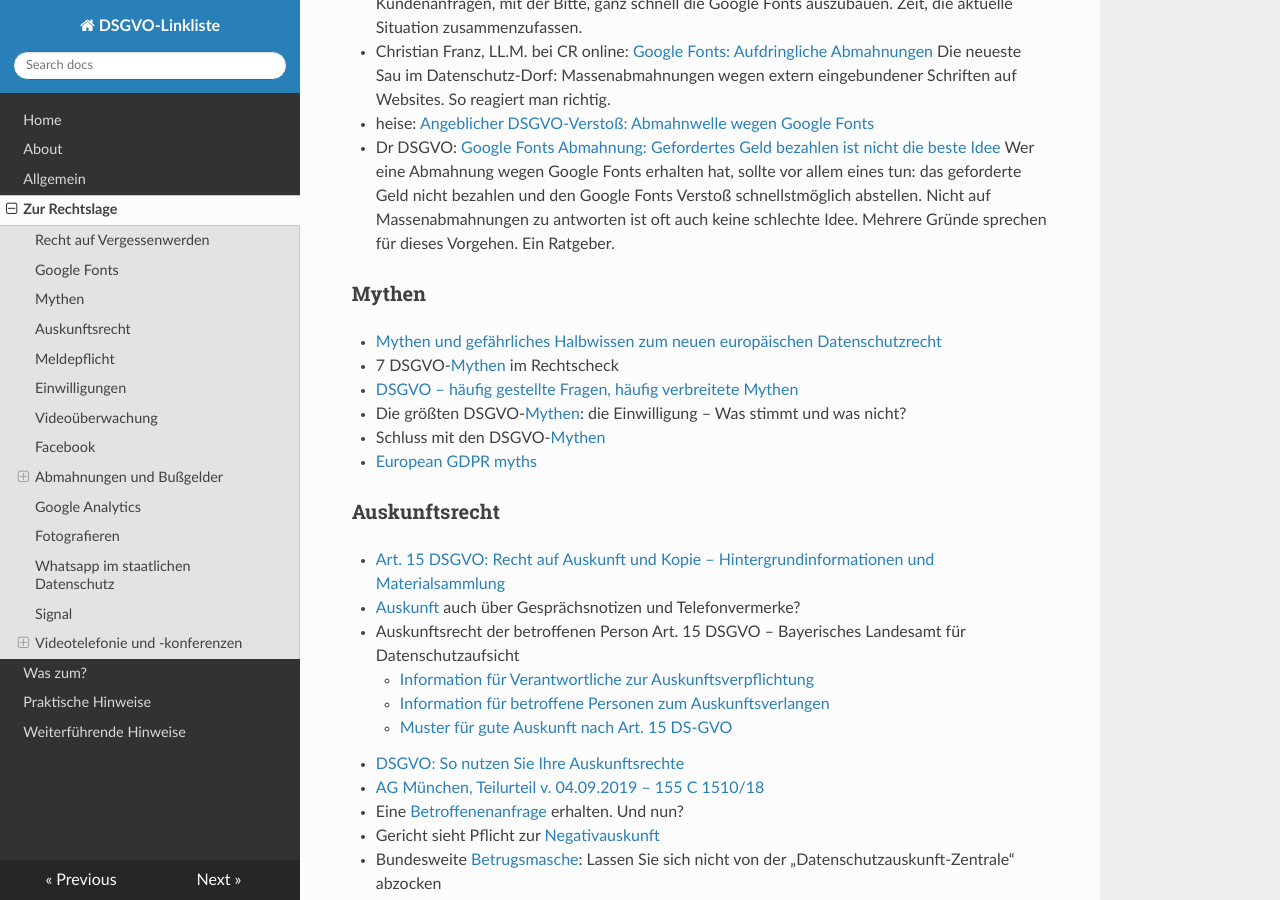
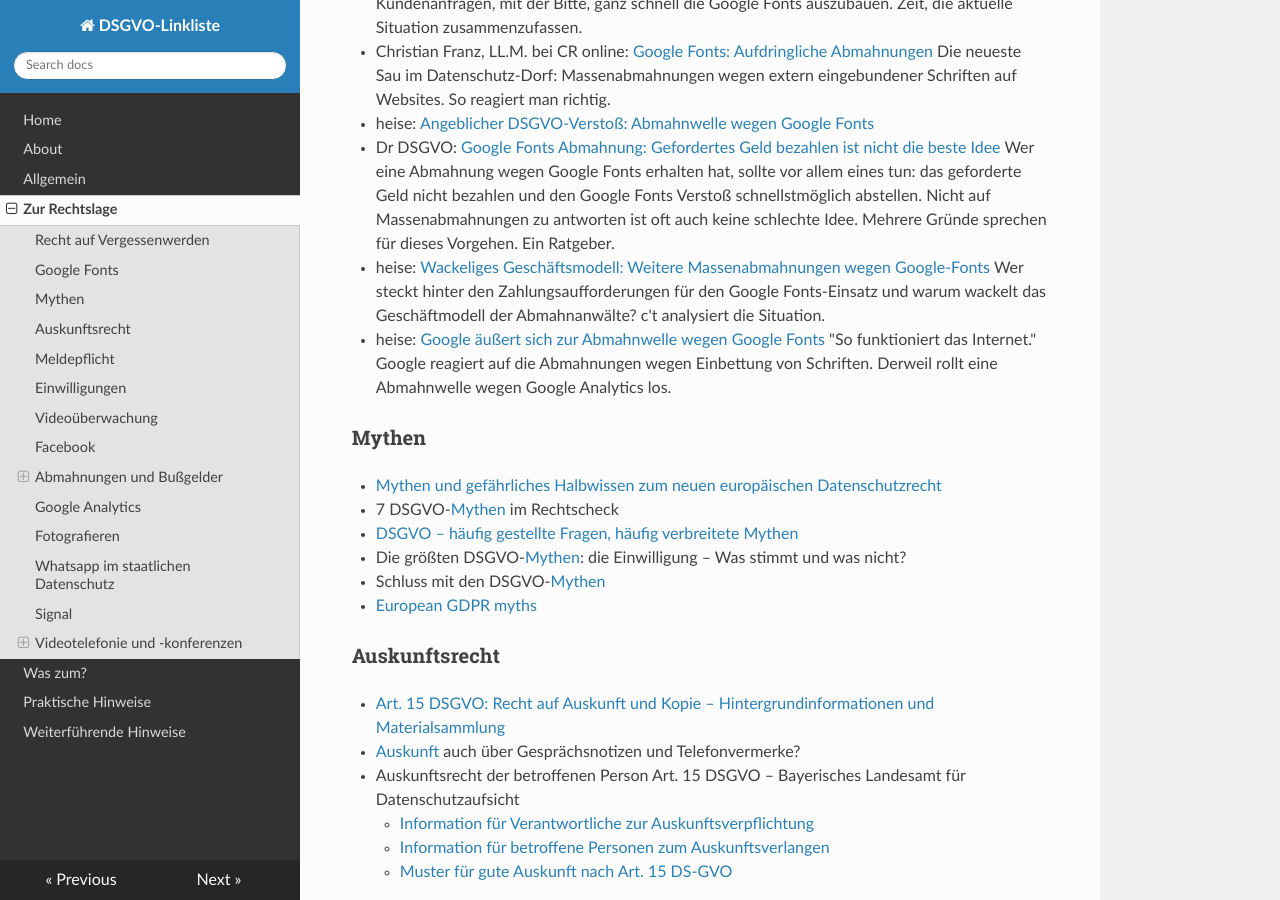
Before and after one commit to jrselzer/DSGVO-Linkliste, an MkDocs documentation site: the page built from docs/Zur_Rechtslage.md, in a window 1280 px wide and 900 px high, scrolled down 1523 px. Built offline with MkDocs 1.6.1, drawn with Linux system fonts in a browser that asks for light colours; nearby versions of some CDN libraries.

Commit message:
Update Zur_Rechtslage.md
Google Fonts

```diff
--- a/docs/Zur_Rechtslage.md
+++ b/docs/Zur_Rechtslage.md
@@ -44,6 +44,8 @@
 * Christian Franz, LL.M. bei CR online: [Google Fonts: Aufdringliche Abmahnungen](https://www.cr-online.de/blog/2022/11/04/google-fonts-aufdringliche-abmahnungen/) Die neueste Sau im Datenschutz-Dorf: Massenabmahnungen wegen extern eingebundener Schriften auf Websites. So reagiert man richtig.
 * heise: [Angeblicher DSGVO-Verstoß: Abmahnwelle wegen Google Fonts](https://www.heise.de/news/DSGVO-Abmahnwelle-wegen-Google-Fonts-7206364.html)
 * Dr DSGVO: [Google Fonts Abmahnung: Gefordertes Geld bezahlen ist nicht die beste Idee](https://dr-dsgvo.de/google-fonts-abmahnung-gefordertes-geld-zahlen-ist-nicht-die-beste-idee/) Wer eine Abmahnung wegen Google Fonts erhalten hat, sollte vor allem eines tun: das geforderte Geld nicht bezahlen und den Google Fonts Verstoß schnellstmöglich abstellen. Nicht auf Massenabmahnungen zu antworten ist oft auch keine schlechte Idee. Mehrere Gründe sprechen für dieses Vorgehen. Ein Ratgeber.
+* heise: [Wackeliges Geschäftsmodell: Weitere Massenabmahnungen wegen Google-Fonts](https://www.heise.de/news/Wackeliges-Geschaeftmodell-Weitere-Massenabmahnungen-wegen-Google-Fonts-7338721.html) Wer steckt hinter den Zahlungsaufforderungen für den Google Fonts-Einsatz und warum wackelt das Geschäftmodell der Abmahnanwälte? c't analysiert die Situation.
+* heise: [Google äußert sich zur Abmahnwelle wegen Google Fonts](https://www.heise.de/news/Google-aeussert-sich-zur-Abmahnwelle-wegen-Google-Fonts-7350292.html) "So funktioniert das Internet." Google reagiert auf die Abmahnungen wegen Einbettung von Schriften. Derweil rollt eine Abmahnwelle wegen Google Analytics los.
 
 ### Mythen
 * [Mythen und gefährliches Halbwissen zum neuen europäischen Datenschutzrecht](http://www.rechtzweinull.de/archives/2558-mein-erster-dgsvo-rant-zu-viele-mythen-und-gefaehrliches-halbwissen-zum-neuen-europaeischen-datenschutzrecht.html)
```
